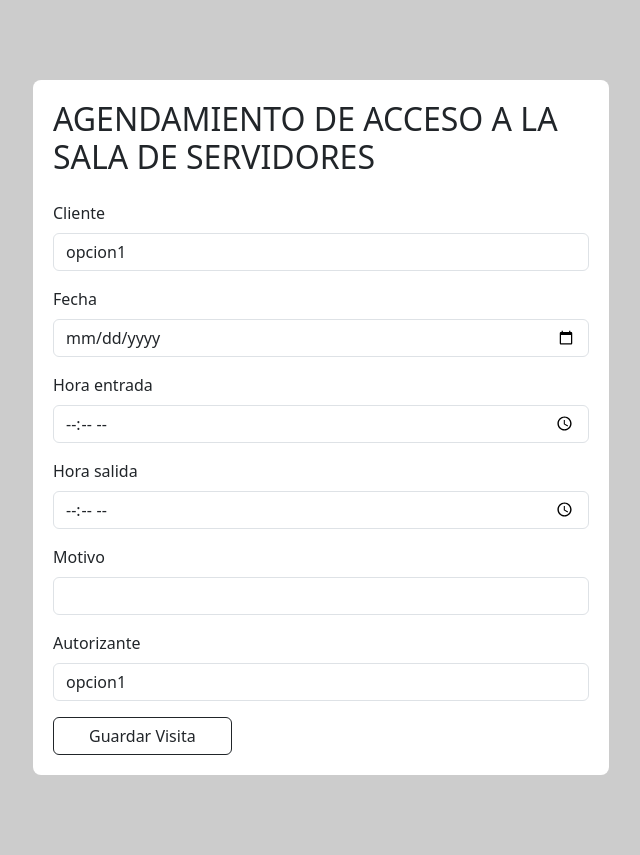
After one commit to imjazmina/sistema_de_acceso, a Flask app: template registro/templates/registro_reserva.html in a window 1280 px wide. The commit adds this page. Shown: the whole page, without its empty margins (319-959 px from the left). Run offline with Flask 3, Linux system fonts and the light colour scheme; the template is opened without the code that fills it, so the values that code supplies are empty; some libraries are stand-ins or nearby versions.

Commit message:
vista registro de visitas

```diff
--- a/registro/templates/inicio.html
+++ b/registro/templates/inicio.html
@@ -26,7 +26,8 @@
         <main class="bg-white p-5 rounded text-center align-items-center shadow col-12 col-md-6 col-lg-4">
             <h2 class="mb-4">Bienvenido al Registro de Acceso al Datacenter</h2>
                 <div class="d-flex col-12 d-grid justify-content-center align-items-center gap-3">
-                    <a href="{{ url_for('paso1') }}" class="btn-secondary text-decoration-none text-dark p-2 border">Cargar Registro</a>
+                    <a href="{{ url_for('mostrar_registro') }}" class="text-decoration-none text-dark text-decoration-none p-2 border">Agendar Visita</a>
+                    <a href="{{ url_for('paso1') }}" class="btn-secondary text-decoration-none text-dark p-2 border">Registrar Visita</a>
                     <a href="{{ url_for('mostrar_registro') }}" class="text-decoration-none text-dark text-decoration-none p-2 border">Consultar Registro</a>
                 </div>
         </main>
--- /dev/null
+++ b/registro/templates/registro_reserva.html
@@ -0,0 +1,100 @@
+<!DOCTYPE html>
+<html lang="en">
+<head>
+    <meta charset="UTF-8">
+    <meta name="viewport" content="width=device-width, initial-scale=1.0">
+    <title>Agendamiento de Visita</title>
+</head>
+<body>
+    <style src="registro.css"></style>
+    <link href="https://cdn.jsdelivr.net/npm/bootstrap@5.3.7/dist/css/bootstrap.min.css" rel="stylesheet">
+    <script src="https://cdn.jsdelivr.net/npm/@popperjs/core@2.11.8/dist/umd/popper.min.js" integrity="sha384-I7E8VVD/ismYTF4hNIPjVp/Zjvgyol6VFvRkX/vR+Vc4jQkC+hVqc2pM8ODewa9r" crossorigin="anonymous"></script>
+    <script src="https://cdn.jsdelivr.net/npm/bootstrap@5.3.7/dist/js/bootstrap.min.js" integrity="sha384-7qAoOXltbVP82dhxHAUje59V5r2YsVfBafyUDxEdApLPmcdhBPg1DKg1ERo0BZlK" crossorigin="anonymous"></script>
+    <title>Agendamiento de Visita</title>
+    <style>
+      body {
+        background-color: #ccc;
+      }
+     .container{
+        background-color: #fff;
+        padding: 20px;
+        border-radius: 8px;
+        max-width: 45%;
+        margin: 80px auto;
+      }
+    </style>
+  </head>
+  <body>
+    <!-- Bootstrap Toast Container Back-->
+  <div aria-live="polite" aria-atomic="true" class="position-relative">
+    <div class="toast-container position-fixed top-0 end-0 p-3">
+      {% with messages = get_flashed_messages(with_categories=true) %}
+        {% if messages %}
+          {% for category, message in messages %}
+            <div class="toast align-items-center text-white bg-{{ category }} border-0" role="alert" aria-live="assertive" aria-atomic="true">
+              <div class="d-flex">
+                <div class="toast-body">
+                  {{ message }}
+                </div>
+                <button type="button" class="btn-close btn-close-white m-auto" data-bs-dismiss="toast" aria-label="Close"></button>
+              </div>
+            </div>
+          {% endfor %}
+        {% endif %}
+      {% endwith %}
+    </div>
+  </div>
+    <!-- Bootstrap Toast Container Front-->
+  <div class="toast-container position-fixed top-0 end-0 p-2 " id="toast-container"></div>
+  <!--Form-->
+   <div class="container">
+      <form method="post" action="{{ url_for('paso1') }}" enctype="multipart/form-data" autocomplete="off" class="col-12">
+        <h2 class="mb-4">AGENDAMIENTO DE ACCESO A LA SALA DE SERVIDORES</h2>
+
+        <div class="mb-3">
+            <label for="name" class="form-label">Cliente</label><!--Nombre cliente-->
+            <select id="cliente" class="form-control" name="cliente" required ><!--traer de la tabla cliente los registros-->
+                <option value="opcion1">opcion1</option>
+                <option value="opcion2">opcion2</option>
+                <option value="opcion3">opcion3</option>
+            </select>
+        </div>
+
+        <div class="mb-3">
+          <label for="email" class="form-label">Fecha</label>
+          <input type="date" class="form-control" id="fecha" name="fecha" required>
+        </div>
+
+        <div class="mb-3">
+          <label for="email" class="form-label">Hora entrada</label>
+          <input type="time" class="form-control" id="hora_entrada" name="hora_entrada" required>
+        </div>
+
+        <div class="mb-3">
+          <label for="email" class="form-label">Hora salida</label>
+          <input type="time" class="form-control" id="hora_salida" name="hora_salida" required>
+        </div>
+
+        <div class="mb-3">
+          <label for="name" class="form-label">Motivo</label>
+          <input type="text" class="form-control" id="motivo" name="motivo" required >
+        </div>
+
+        <div class="mb-3">
+            <label for="name" class="form-label">Autorizante</label><!--Nombre autorizante-->
+            <select id="Autorizante" class="form-control" name="autorizante" required ><!--traer de la tabla autorizante los registros-->
+                <option value="opcion1">opcion1</option>
+                <option value="opcion2">opcion2</option>
+                <option value="opcion3">opcion3</option>
+            </select>
+        </div>
+
+        <a href="{{ url_for('') }}" class="text-decoration-none btn btn-outline-dark col-md-4">Guardar Visita</a>
+
+      </div>
+      </form>
+  </div>
+  <script src="{{ url_for('static', filename='js/form_visitante.js') }}" defer></script>
+  <script src="{{ url_for('static', filename='js/utils.js') }}"></script>
+</body>
+</html>
```
